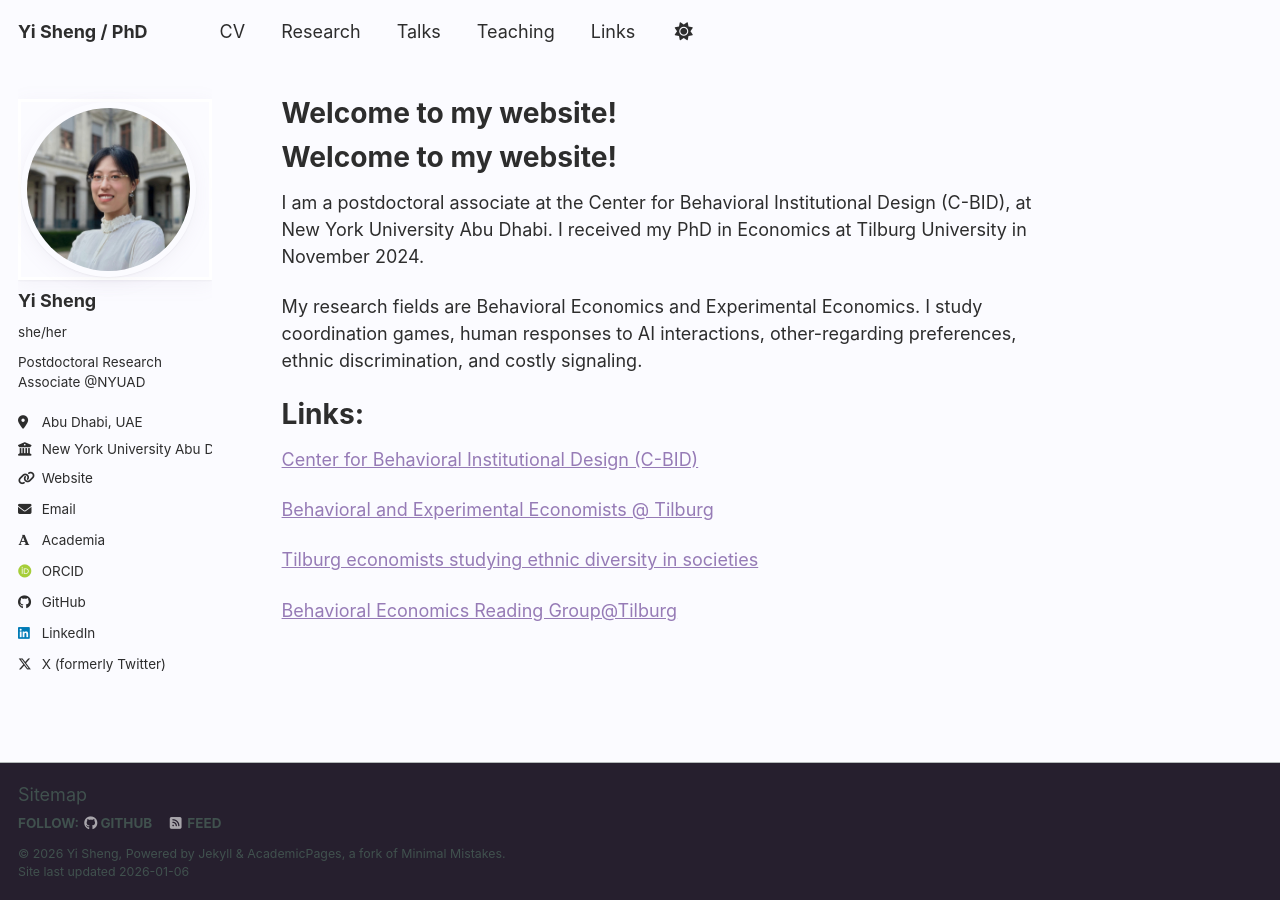
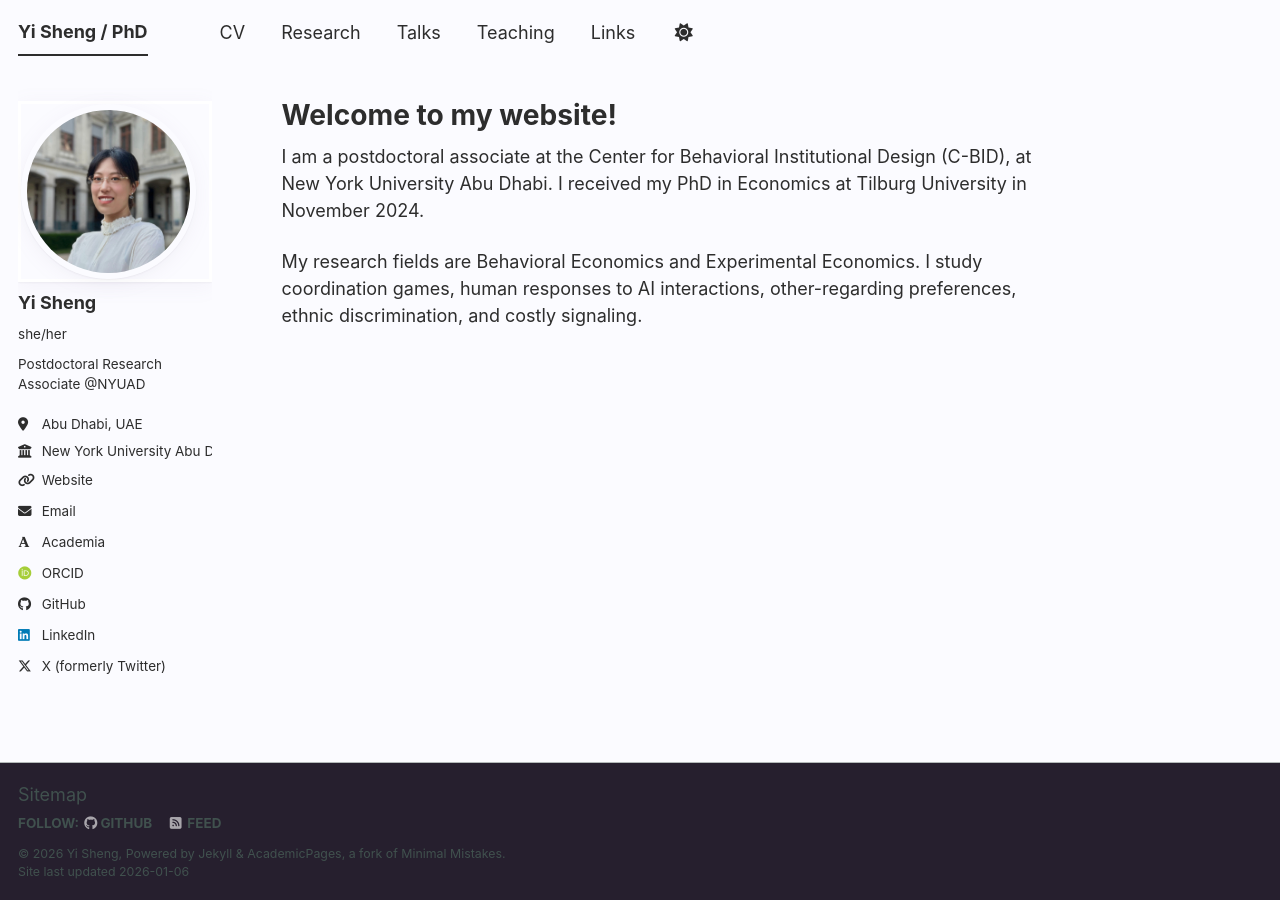
Before and after one commit to luckid2333/luckid2333.github.io, a Jekyll site: the page built from _pages/about.md, in a window 1280 px wide. Built offline with Jekyll 4.4.1, drawn with Linux system fonts in a browser that asks for light colours; some web fonts are replaced; our own code applies the rules of GitHub Pages for plain Markdown files; a script bundle is joined from its source files by our own code; library files that are not in the unit come from our copies.

Commit message:
Update about.md

```diff
--- a/_pages/about.md
+++ b/_pages/about.md
@@ -1,29 +1,13 @@
-Welcome to my website!
-======================
+---
+permalink: /
+title: "Welcome to my website!"
+author_profile: true
+redirect_from:
+  - /about/
+  - /about.html
+---
 
 I am a postdoctoral associate at the Center for Behavioral Institutional Design (C-BID), at New York University Abu Dhabi. I received my PhD in Economics at Tilburg University in November 2024.
 
 
 My research fields are Behavioral Economics and Experimental Economics. I study coordination games, human responses to AI interactions, other-regarding preferences, ethnic discrimination, and costly signaling.
-
-
-
-
-
-
-
-
-
-
-
-
-Links:
-======
-
-[Center for Behavioral Institutional Design (C-BID)](https://cbid.org/)
-
-[Behavioral and Experimental Economists @ Tilburg](https://experimental-economics-tilburg.weebly.com/)
-
-[Tilburg economists studying ethnic diversity in societies](https://diverse-econ-tilburg.weebly.com/)
-
-[Behavioral Economics Reading Group@Tilburg](https://behavioralreadinggroup.weebly.com/)
```
